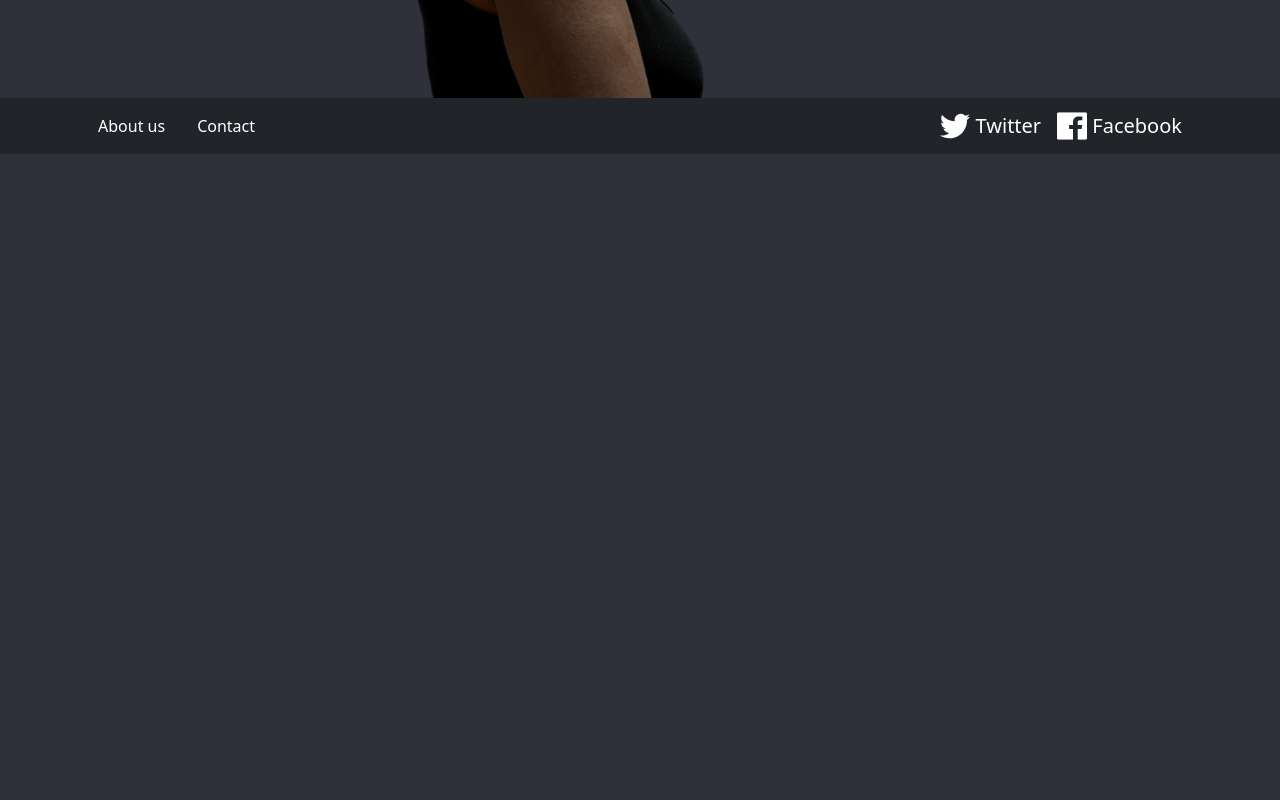
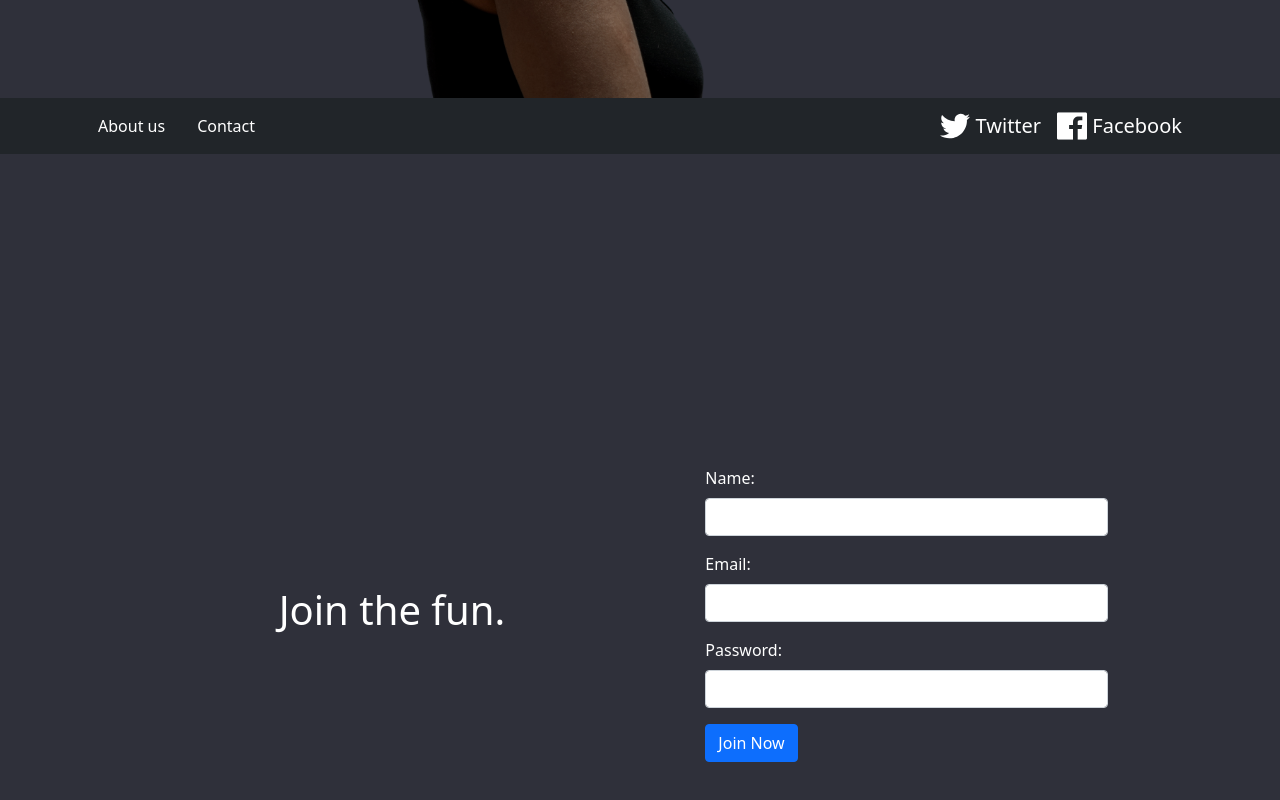
Before and after one commit to Nedeltoga/soundWave, a React (Create React App) app: page / in a window 1280 px wide. Shown: the part 646-1446 px from the top of the page. Before the commit the page ends 860 px from the top, so only its background shows below. Built offline with nearby package versions, Linux system fonts and the light colour scheme.

Commit message:
join section added

```diff
--- a/src/App.js
+++ b/src/App.js
@@ -6,6 +6,8 @@ import Circle from './Circle'
 import LandpageImg from './LandpageImg'
 import LandingText from './LandingText'
 import { Col, Container, Row } from 'react-bootstrap';
+import Join from './Join'
+import FormJoin from './FormJoin'
 
 function App() {
   return (
@@ -16,10 +18,16 @@ function App() {
       <Circle background='#bc3a801a'/>
       <Circle background='#3457b21a'/>
       <Circle background='#3457b21a'/>
-      <Container className='h-100 d-flex' fluid>
+      <Container className='h-100 d-flex land' fluid>
         <Row className='flex-grow-1 d-flex d-flex align-items-center justify-content-center' >
           <Col md={{ span: 3, offset: 1 }} ><LandpageImg /></Col>
           <Col md={{ span: 4, offset: 1 }} ><LandingText /></Col>
+        </Row>
+       </Container>
+       <Container className='h-100 d-flex Join' fluid>
+        <Row className='flex-grow-1 d-flex d-flex align-items-center justify-content-center' >
+          <Col md={{ span: 3, offset: 1 }} ><Join /></Col>
+          <Col md={{ span: 4, offset: 1 }} ><FormJoin /></Col>
         </Row>
        </Container>
 
--- /dev/null
+++ b/src/FormJoin.js
@@ -0,0 +1,25 @@
+import Button from 'react-bootstrap/Button'
+import Form from 'react-bootstrap/Form'
+
+function FormJoin(){
+    return (
+        <Form>
+            <Form.Group className="mb-3" controlId="formBasicEmail">
+                <Form.Label>Name:</Form.Label>
+                <Form.Control type="email" />
+            </Form.Group>
+            <Form.Group className="mb-3" controlId="formBasicEmail">
+                <Form.Label>Email:</Form.Label>
+                <Form.Control type="email" />
+            </Form.Group>
+            <Form.Group className="mb-3" controlId="formBasicPassword">
+                <Form.Label>Password:</Form.Label>
+                <Form.Control type="password" />
+            </Form.Group>
+            <Button variant="primary" type="submit">
+                Join Now
+            </Button>
+        </Form>
+    )
+}
+export default FormJoin
--- /dev/null
+++ b/src/Join.js
@@ -0,0 +1,8 @@
+function Join (){
+    return (
+        <div>
+            <h1>Join the fun.</h1>
+        </div>
+    )
+}
+export default Join
```
